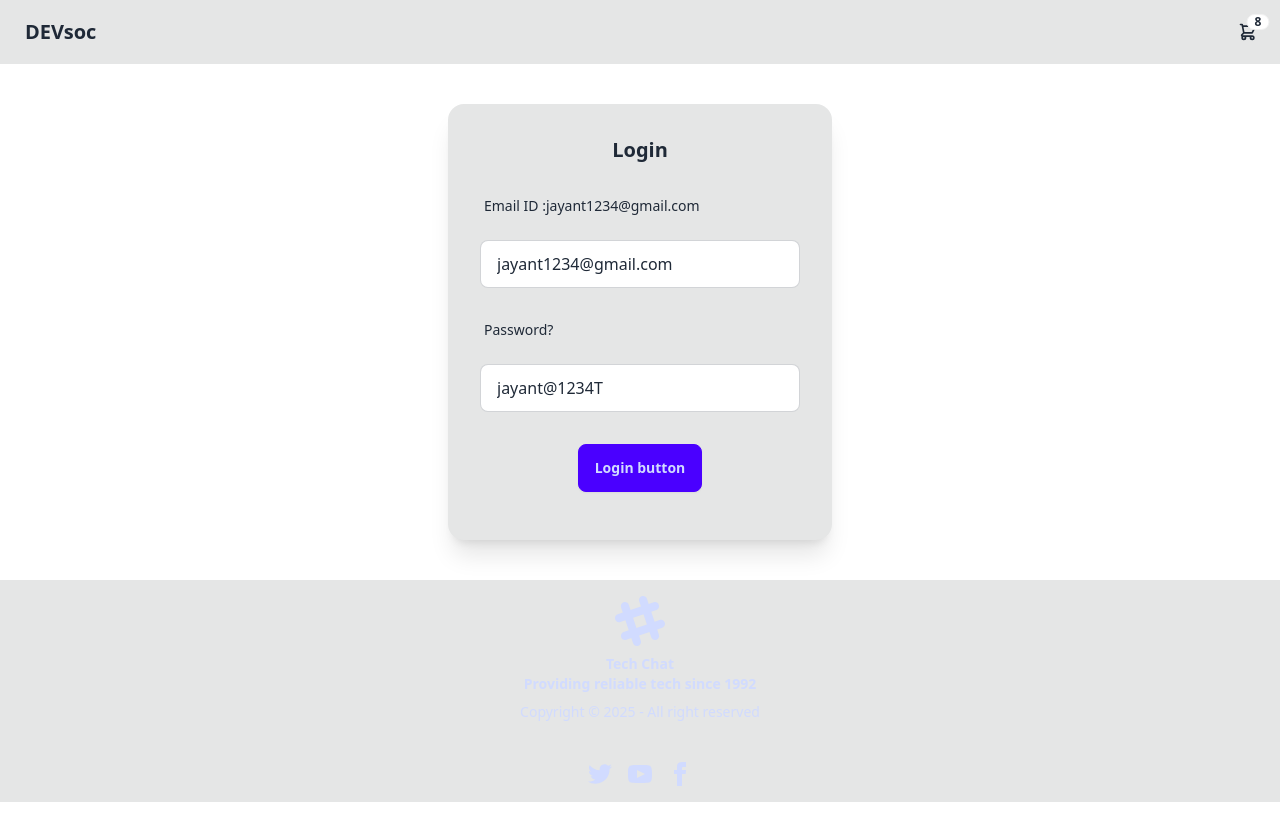
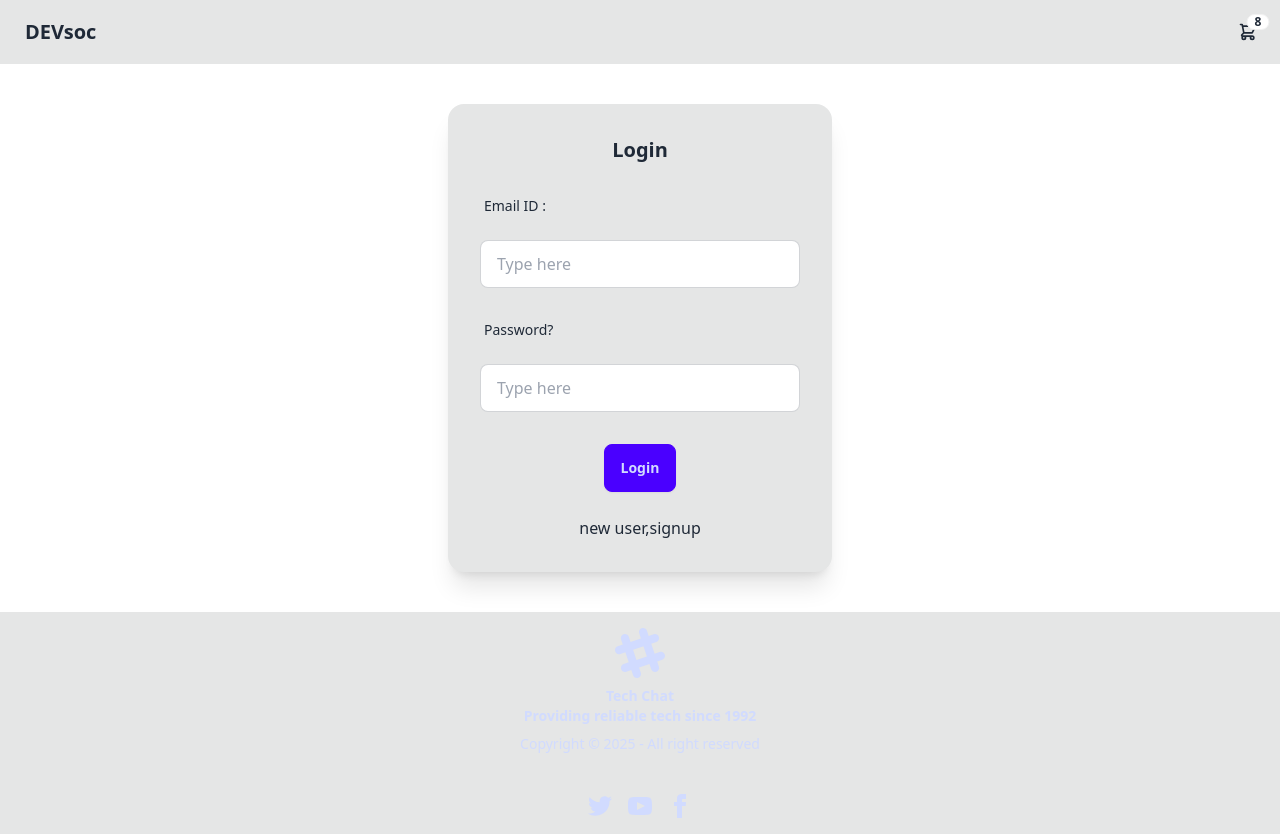
Before and after one commit to jayant733/TECHCHAT, a React (Vite) app: page /login in a window 1280 px wide. Before the commit the page ends 802 px from the top, so only its background shows below. Built offline with nearby package versions, Linux system fonts and the light colour scheme; no server answers.

Commit message:
final changes in s2

```diff
--- a/src/COMPONENTS/Login.jsx
+++ b/src/COMPONENTS/Login.jsx
@@ -6,9 +6,12 @@ import { useNavigate } from 'react-router-dom'
 import { BASE_URL } from '../Utils/constants'
 const Login = () => {
   const navigate = useNavigate();
-  const [email, setEmail] = React.useState('jayant1234@gmail.com')
-  const [password, setPassword] = React.useState('jayant@1234T')
+  const [email, setEmail] = React.useState('')
+  const [password, setPassword] = React.useState('')
   const [error , seterror] = useState('');
+  const [loginform , setloginform] = useState(true)
+  const [firstName , setFirstName] = useState('')
+  const [lastName, setLastName] = useState('')
   const dispatch = useDispatch()
   const handleclickbutton = async ()=>{
     try {
@@ -25,7 +28,7 @@ const Login = () => {
     })
     console.log(data)
     dispatch(addUser(data.data))
-    navigate("/")
+    return navigate("/")
 
     }catch(err){
       navigate("/error")
@@ -34,11 +37,32 @@ const Login = () => {
     }
 
   }
+
+  const handlesignup = async ()=> {
+    try {
+        const res = await axios.post(BASE_URL + "/signup", {
+          emailId : email,
+          password : password,
+          firstName,lastName
+
+        }, {
+          withCredentials : true,
+        })
+        console.log(res)
+        dispatch(addUser(res.data.data))
+        return navigate("/profile")
+    }
+    catch(err){
+        console.log(err.message)
+    }
+  }
   return (
     <div className='flex justify-center my-10 '>
       <div className="card bg-base-300 w-96 shadow-xl ">
         <div className="card-body">
-          <h2 className="card-title justify-center">Login</h2>
+          <h2 className="card-title justify-center">{
+            loginform ? "Login" : "Signup"
+          }</h2>
           <div>
             <label className="form-control w-full max-w-xs">
               <div className="label">
@@ -64,12 +88,62 @@ const Login = () => {
 
             </label>
           </div>
+              {loginform ? <></> : <>
+                <div>
+            <label className="form-control w-full max-w-xs">
+              <div className="label">
+                <span className="label-text py-4">FirstName :{email} </span>
+
+              </div>
+              <input type="text" defaultValue={firstName}  placeholder="Type here" className="input input-bordered w-full max-w-xs" onChange={(e)=>{
+                setFirstName(e.target.value)
+              }}></input>
+
+            </label>
+          </div>
+
+          <div>
+            <label className="form-control w-full max-w-xs">
+              <div className="label">
+                <span className="label-text py-4">Lastname :{email} </span>
+
+              </div>
+              <input type="text" defaultValue={lastName}  placeholder="Type here" className="input input-bordered w-full max-w-xs" onChange={(e)=>{
+                setLastName(e.target.value)
+
+              }}></input>
+
+            </label>
+          </div>
+
+
+</>}
+
+
+
+
+
+
+
+
+
+
+
+
+
+
+
+
           <p className='text-red-600'>{error} </p>
           <div className="card-actions justify-center py-4">
             <button className="btn btn-primary" onClick={()=>{
-              handleclickbutton()
-            }}>Login button</button>
+              loginform ? handleclickbutton() : handlesignup()
+            }}>{loginform ? "Login" : "SignUp"}</button>
           </div>
+
+          <p className = "text-center cursor-pointer"onClick={()=>{
+            setloginform(!loginform)
+          }}> {loginform ? "new user,signup " : "already a user ,please login in " }</p>
         </div>
       </div>
     </div>
```
